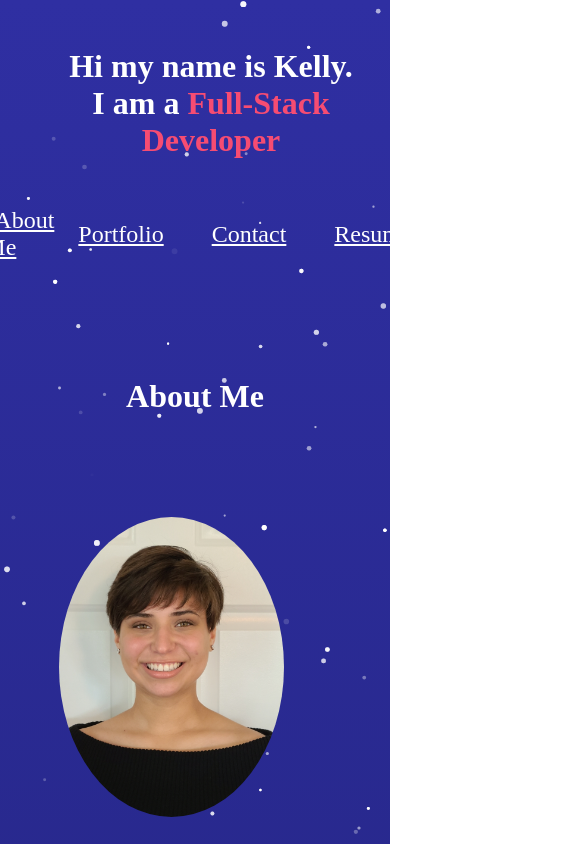
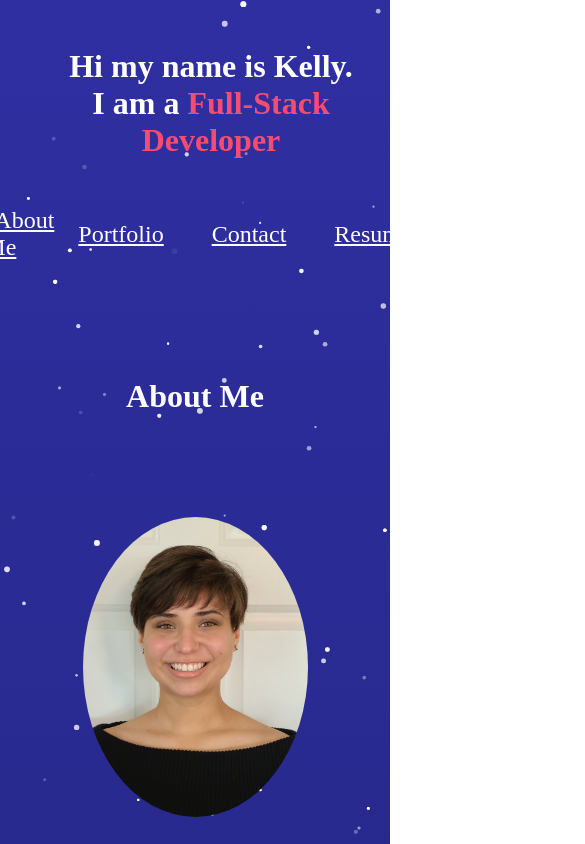
Before and after one commit to Krcano/Kelly-Cano, a React (Create React App) app: page / in a window 390 px wide. Shown: the top 844 px of the page, 585 px wide, since content can reach past the window. Built offline with nearby package versions, Linux system fonts and the light colour scheme.

Commit message:
added more padding for the mobile view

```diff
--- a/package.json
+++ b/package.json
@@ -2,7 +2,7 @@
   "name": "kelly-cano",
   "version": "0.1.0",
   "private": true,
-  "homepage": "https://Krcano.github.io/kelly-cano",
+  "homepage": "https://Krcano.github.io/Kelly-Cano",
 
   "dependencies": {
     "@testing-library/jest-dom": "^5.16.1",
--- a/src/app.css
+++ b/src/app.css
@@ -1,5 +1,7 @@
 .App {
   background: linear-gradient(to bottom, #2f2fa2, #242582);
+  /* height: 100vh; */
+  width: 100vw;
 }
 
 /* About Page */
@@ -105,6 +107,7 @@
   flex-wrap: wrap;
   justify-content: center;
   margin-top: 6em;
+
 }
 .links {
   padding-left: 1em;
@@ -112,6 +115,7 @@
   margin-right: 1em;
   opacity: 0.6;
   margin-bottom: 2em;
+
 }
 .links:hover {
   opacity: 1;
@@ -257,7 +261,7 @@
 
   .picBackground {
     position: absolute;
-    margin-left: 0em;
+    margin-left: 3em;
     align-items: center;
   }
   .profilePic {
@@ -294,10 +298,13 @@
 @media screen and (max-width: 950px) {
   .aboutMeP p {
     width: 600px;
+    padding-left: 15px;
+    padding-right: 15px;
     /* text-align: center; */
   }
   .aboutMeP {
     margin-right: 20em;
+
   }
   .contactText {
     display: flex;
```
Also changed, not shown: 1 other file (tests, documents, lock files or other folders).
